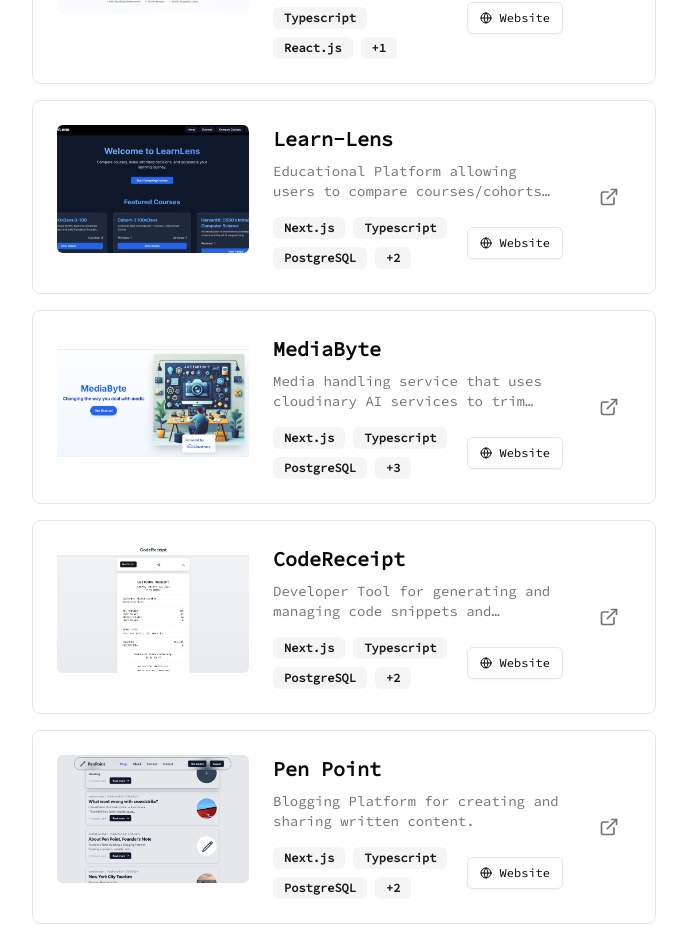
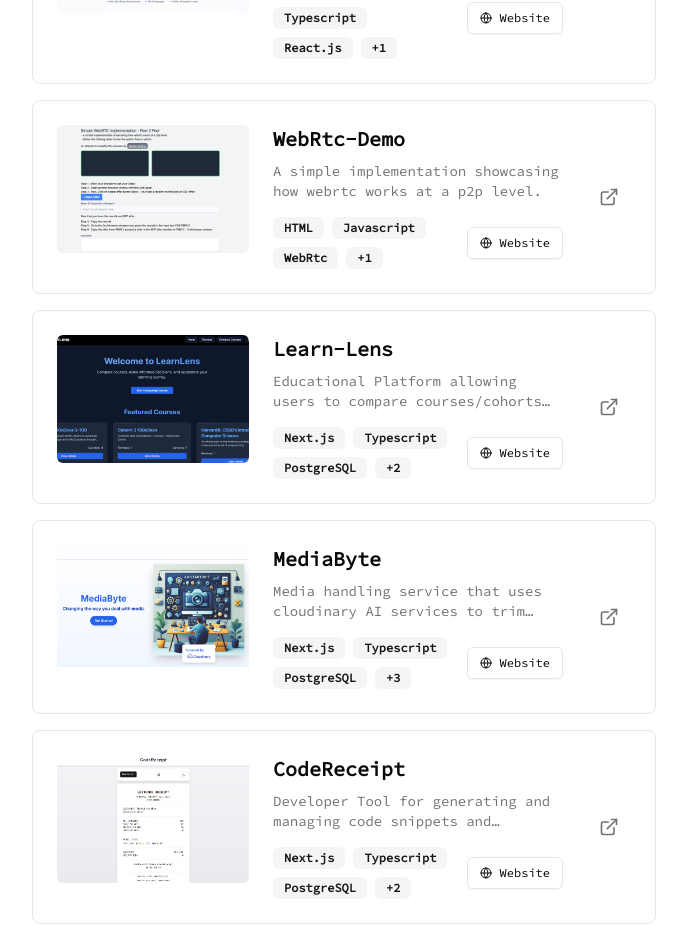
Before and after one commit to akshatg5/AkshatGirdhar-portfolio, a Next.js app: page /projects in a window 1280 px wide. Shown: the part 1160-2085 px from the top of the page, without its empty margins (296-983 px from the left). Built offline with nearby package versions, Linux system fonts and the light colour scheme.

Commit message:
feat:webrtc demo

```diff
--- a/src/data/projects.tsx
+++ b/src/data/projects.tsx
@@ -116,6 +116,24 @@ const projects = [
       },
     ],
     image: "/Reorganised.png",
+    video: "",
+  },
+  {
+    title: "WebRtc-Demo",
+    href: "https://web-rtc-basics.vercel.app",
+    dates: "",
+    active: true,
+    description:
+      "A simple implementation showcasing how webrtc works at a p2p level.",
+    technologies: ["HTML", "Javascript", "WebRtc", "CSS"],
+    links: [
+      {
+        type: "Website",
+        href: "https://web-rtc-basics.vercel.app/",
+        icon: <Icons.globe className="size-3" />,
+      },
+    ],
+    image: "/WebRtc.png",
     video: "",
   },
   {
```
Also changed, not shown: public/WebRtc.png (added).
